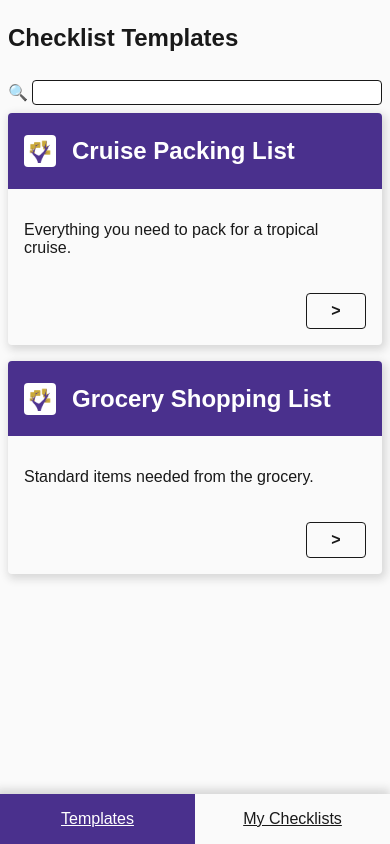
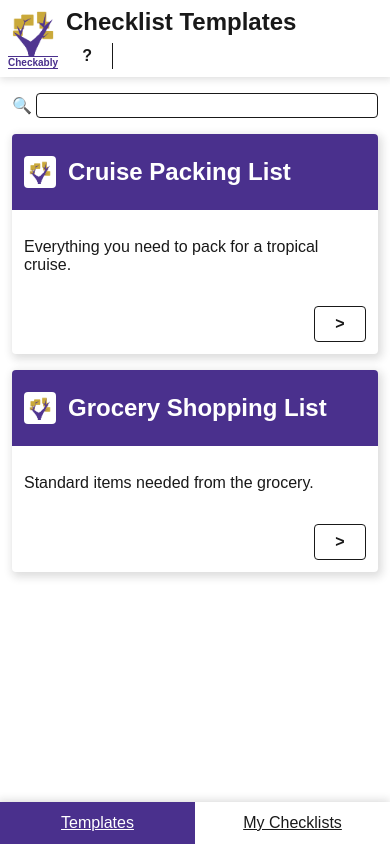
Before and after one commit to developerjaym/checkably, a React (Vite) app: page /#/templates in a window 390 px wide. Built offline with nearby package versions, Linux system fonts and the light colour scheme.

Commit message:
toolbars and titles are styled next to logo

```diff
--- a/src/App.css
+++ b/src/App.css
@@ -26,7 +26,7 @@
   bottom: 0;
 
   width: 100%;
-  box-shadow: -2px -3px 8px 2px var(--shadow);
+  box-shadow: -1px -1px 8px 1px var(--shadow);
 
 }
 
--- a/src/App.jsx
+++ b/src/App.jsx
@@ -5,17 +5,12 @@ import HelpModal from "./reusable/modal/help/HelpModal";
 import { useState } from "react";
 
 function App() {
-
-
   const determineNavLinkClassName = ({ isActive, isPending }) =>
     isPending ? "link link--pending" : isActive ? "link link--active" : "link";
 
   return (
     <>
-
-      <main>
-        <Outlet />
-      </main>
+      <Outlet />
       <footer className="app__footer">
         <nav className="app__nav">
           <NavLink to={"/templates"} className={determineNavLinkClassName}>
--- a/src/checklist/Checklist.jsx
+++ b/src/checklist/Checklist.jsx
@@ -7,12 +7,15 @@ import { TOAST_MOODS, toastManager } from "../toast/ToastService";
 import "./Checklist.css";
 import ChecklistTree from "./ChecklistTree";
 import Logo from "../reusable/logo/Logo";
+import HelpModal from "../reusable/modal/help/HelpModal";
 
 export default function Checklist() {
   const { checklistId } = useParams();
   const [root, setRoot] = useState(null);
   const [openDeleteDialog, setOpenDeleteDialog] = useState(false);
   const [openUpdateDialog, setOpenUpdateDialog] = useState(false);
+  const [helpModalOpen, setHelpModalOpen] = useState(false);
+
   const navigate = useNavigate();
   const correctBackRoute = root?.isTemplate ? "/templates" : "/my-checklists";
   useEffect(() => {
@@ -53,7 +56,11 @@ export default function Checklist() {
         <h2 className="page__title">{root.title}</h2>
         <menu className="header__menu">
           <li>
-          <NavLink to={correctBackRoute} className="button button--toolbar" aria-label="Go back to previous page.">
+            <NavLink
+              to={correctBackRoute}
+              className="button button--toolbar"
+              aria-label="Go back to previous page."
+            >
               <span className="button__icon">&lt;</span>
               <span className="big-screen-only">Back</span>
             </NavLink>
@@ -93,17 +100,25 @@ export default function Checklist() {
               </li>
             </>
           )}
+          <li>
+            <button
+              className="button button--toolbar"
+              onClick={() => setHelpModalOpen(true)}
+            >
+              <span className="button__icon">?</span>
+              <span className="big-screen-only">Help</span>
+            </button>
+          </li>
         </menu>
       </header>
-
+      <main>
         <ChecklistTree
           key={`${root.title}-${root.id}`}
           id={root.id}
-        onChecked={(value) => {
-        }}
-        onDeleted={() => {
-        }}
+          onChecked={(value) => {}}
+          onDeleted={() => {}}
         />
+      </main>
       <ConfirmDeletionModal
         key={`delete-${root.id}`}
         open={openDeleteDialog}
@@ -118,6 +133,10 @@ export default function Checklist() {
         onSave={onMetadataChanged}
         open={openUpdateDialog}
       />
+      <HelpModal
+        open={helpModalOpen}
+        onCanceled={() => setHelpModalOpen(false)}
+      />
     </>
   );
 }
--- a/src/index.css
+++ b/src/index.css
@@ -42,8 +42,12 @@ body {
   border-radius: var(--radius);
 }
 
+.dialog .card {
+  max-width: 30rem;
+}
+
 .dialog__paragraph {
-  max-width: 600px;
+ : 600px;
 }
 
 #root {
@@ -54,12 +58,16 @@ body {
 
 .page__header {
   display: grid;
-  grid-template-areas: "logo title" "toolbar toolbar";
+  grid-template-areas: "logo title" "logo toolbar";
   grid-template-columns:  max-content 1fr;
+  align-items: center;
+  padding: var(--narrow);
+  box-shadow: 1px 1px 8px 1px var(--shadow);
+
 }
 
 .page__title {
-  margin: var(--narrow);
+  margin: 0 calc(var(--narrow) + var(--wide));
   grid-area: title;
   justify-self: start;
   align-self: center;
@@ -99,11 +107,10 @@ main {
   padding: var(--wide);
 
   align-self: center;
-
-  max-width: 1200px;
-  width: calc(100vw - calc(2 * var(--wide)));
+  width: 100vw;
 
   margin-bottom: calc((2 * var(--wide)) + 1.25rem);
+  max-width: 1200px;
 }
 
 .input {
@@ -178,6 +185,10 @@ main {
   border-width: 1.5px;
 }
 
+.button--toolbar:hover {
+  background-color: rgba(var(--foreground-rgb), 0.15);
+}
+
 .button__icon {
   min-height: 26px;
   min-width: 26px;
@@ -198,7 +209,7 @@ main {
 
 @media print, (prefers-color-scheme: light) {
   :root {
-    --background-rgb: 250, 250, 250;
+    --background-rgb: 255, 255, 255;
     --foreground-rgb: 25, 25, 25;
     --warning-background: rgb(211, 143, 143);
     --happy-background: rgb(169, 215, 88);
@@ -206,16 +217,17 @@ main {
 }
 
 @media screen and (max-width: 900px) {
+  :root {
+    --wide: 12px;
+  }
   .big-screen-only {
     display: none;
   }
-  main {
-    padding: var(--narrow) var(--narrow);
-    row-gap: var(--narrow);
-    width: calc(100vw - calc(2 * var(--narrow)));
+  .button--toolbar {
+    padding: 0 var(--wide);
   }
-  .button--toolbar {
-    padding: var(--narrow);
+  .page__title {
+    margin: 0 var(--narrow);
   }
 }
 
--- a/src/reusable/logo/Logo.css
+++ b/src/reusable/logo/Logo.css
@@ -1,11 +1,11 @@
 .logo {
     border-radius: var(--radius);
-    padding: 0;
     display: flex;
     flex-direction: column;
-    justify-content: space-evenly;
+    justify-content: center;
     align-items: center;
     background-color: rgb(var(--accent-foreground-rgb));
+    padding: var(--narrow);
 }
 
 .logo__text {
@@ -18,6 +18,5 @@
 }
 
 .logo__img {
-    padding: var(--narrow);
     background-color: rgb(var(--accent-foreground-rgb));
 }
--- a/src/routes/home/ChecklistResults.jsx
+++ b/src/routes/home/ChecklistResults.jsx
@@ -94,18 +94,23 @@ export default function ChecklistResults() {
             </button>
           </li>
           <li>
-            <button className="button button--toolbar" onClick={() => setHelpModalOpen(true)}>
+            <button
+              className="button button--toolbar"
+              onClick={() => setHelpModalOpen(true)}
+            >
               <span className="button__icon">?</span>
               <span className="big-screen-only">Help</span>
             </button>
           </li>
         </menu>
       </header>
-      <SearchForm
-        onSearch={onSearch}
-        ariaLabel={"Search through saved checklists"}
-      />
-      <div className="results__container">{checklistCards}</div>
+      <main>
+        <SearchForm
+          onSearch={onSearch}
+          ariaLabel={"Search through saved checklists"}
+        />
+        <div className="results__container">{checklistCards}</div>
+      </main>
 
       <ConfirmDeletionModal
         open={openDeleteDialog}
--- a/src/routes/templates/results/TemplateResults.jsx
+++ b/src/routes/templates/results/TemplateResults.jsx
@@ -10,9 +10,12 @@ import storageService from "../../../services/storage/StorageService";
 import unflattenData from "../../../utility/unflattenData";
 import "./TemplateResults.css";
 import { templateLoader } from "./templateLoader";
+import Logo from "../../../reusable/logo/Logo";
+import HelpModal from "../../../reusable/modal/help/HelpModal";
 
 export default function TemplateResults() {
   const [list, setList] = useState([]);
+  const [helpModalOpen, setHelpModalOpen] = useState(false);
 
   useEffect(() => {
     const load = async () => {
@@ -51,13 +54,31 @@ export default function TemplateResults() {
   return (
     <>
       <header className="page__header">
-        <h2>Checklist Templates</h2>
+        <Logo />
+        <h2 className="page__title">Checklist Templates</h2>
+        <menu className="header__menu">
+          <li>
+            <button
+              className="button button--toolbar"
+              onClick={() => setHelpModalOpen(true)}
+            >
+              <span className="button__icon">?</span>
+              <span className="big-screen-only">Help</span>
+            </button>
+          </li>
+        </menu>
       </header>
-      <SearchForm
-        onSearch={onSearch}
-        ariaLabel={"Search through checklist templates"}
+      <main>
+        <SearchForm
+          onSearch={onSearch}
+          ariaLabel={"Search through checklist templates"}
+        />
+        <div className="results__container">{checklistCards}</div>
+      </main>
+      <HelpModal
+        open={helpModalOpen}
+        onCanceled={() => setHelpModalOpen(false)}
       />
-      <div className="results__container">{checklistCards}</div>
     </>
   );
 }
```
Lines whose indentation alone changed are shown as unchanged.
